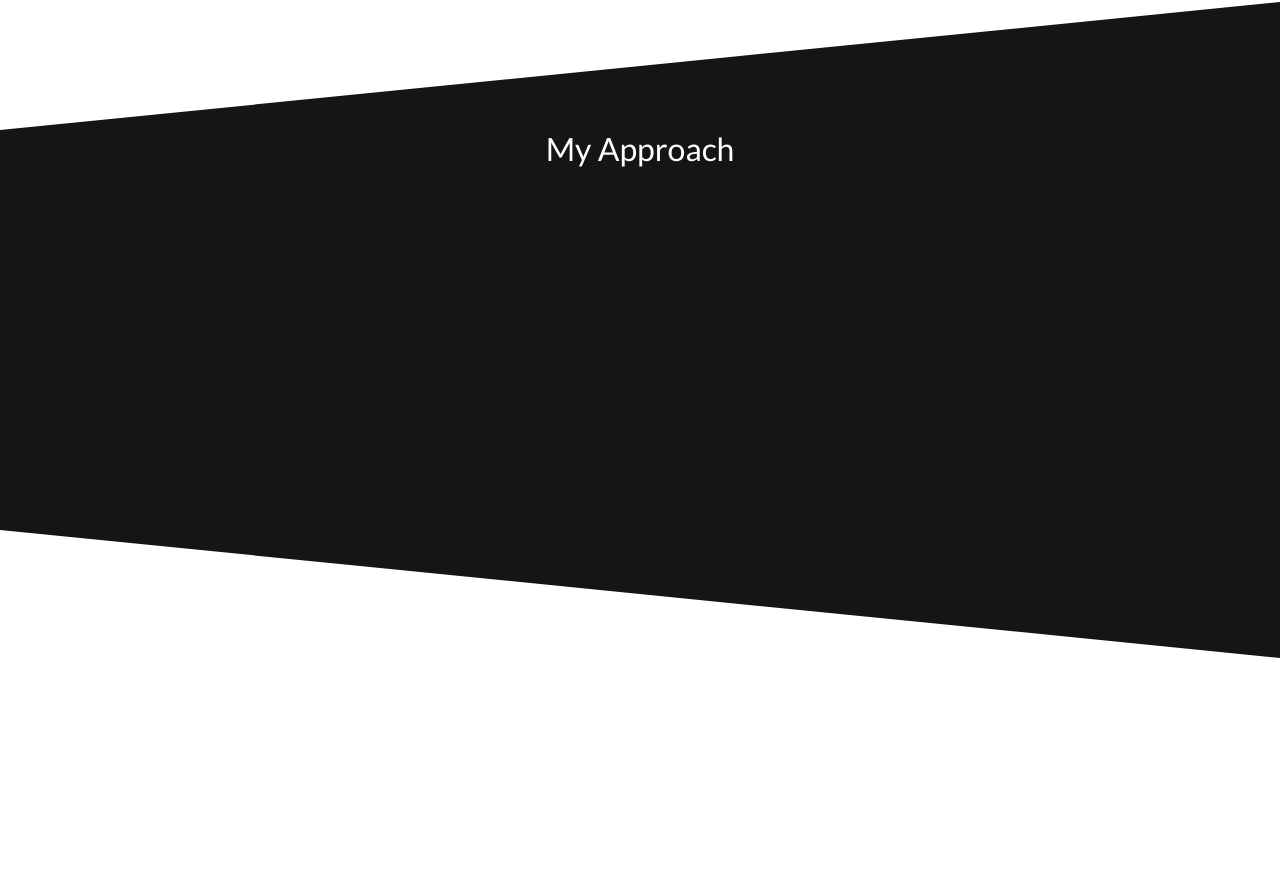
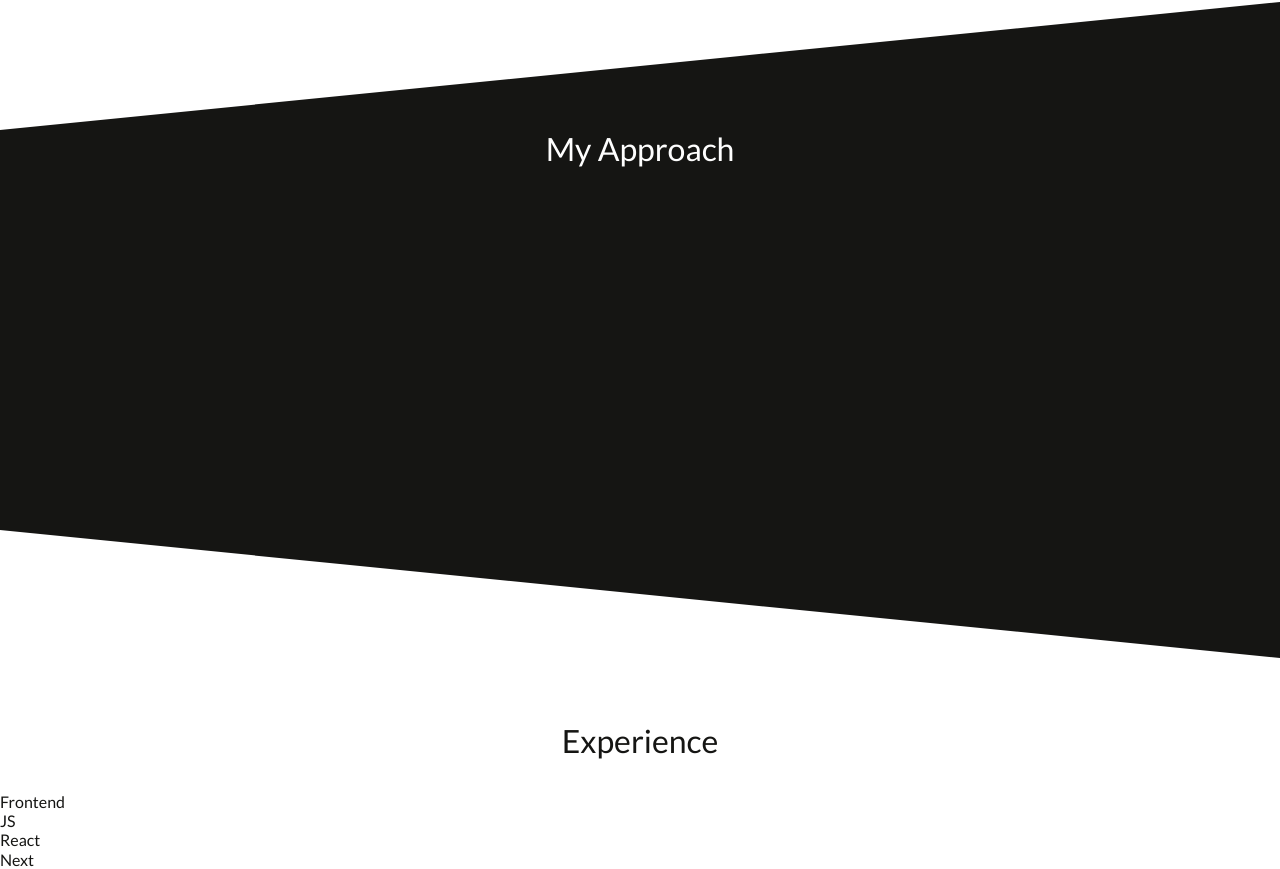
Before and after one commit to Gr34sy/Portfolio-2.0, a React (Create React App) app: page / in a window 1280 px wide. Shown: the part 961-1830 px from the top of the page. Before the commit the page ends 1683 px from the top, so only its background shows below. Built offline with nearby package versions, Linux system fonts and the light colour scheme.

Commit message:
installed fontawesome and started working on experience section

```diff
--- a/package.json
+++ b/package.json
@@ -3,6 +3,9 @@
   "version": "0.1.0",
   "private": true,
   "dependencies": {
+    "@fortawesome/fontawesome-svg-core": "^6.6.0",
+    "@fortawesome/free-regular-svg-icons": "^6.6.0",
+    "@fortawesome/free-solid-svg-icons": "^6.6.0",
     "@testing-library/jest-dom": "^5.17.0",
     "@testing-library/react": "^13.4.0",
     "@testing-library/user-event": "^13.5.0",
--- a/src/App.tsx
+++ b/src/App.tsx
@@ -1,5 +1,6 @@
 import AboutMe from "./components/about-me/AboutMe";
 import MyApproach from "./components/my-approach/MyApproach";
+import Experience from "./components/experience/Experience";
 
 function App() {
   return (
@@ -15,6 +16,8 @@
       />
 
       <MyApproach />
+
+      <Experience />
     </div>
   );
 }
--- a/src/components/experience/Experience.tsx
+++ b/src/components/experience/Experience.tsx
@@ -1,7 +1,35 @@
 import styles from "./experience.module.css";
+import { skill } from "../../lib/skills";
 
 const Experience = () => {
-  return <div></div>;
+  function Card({ stack, skills }: { stack: string; skills: skill[] }) {
+    return (
+      <div className={styles.card}>
+        <h4>{stack}</h4>
+        <div>
+          {skills.map((skill) => {
+            return <div>{skill.name}</div>;
+          })}
+        </div>
+      </div>
+    );
+  }
+
+  return (
+    <section className={styles.section}>
+      <h3 className="header-title">Experience</h3>
+      <div>
+        <Card
+          stack="Frontend"
+          skills={[
+            { name: "JS", devicon: "" },
+            { name: "React", devicon: "" },
+            { name: "Next", devicon: "" },
+          ]}
+        />
+      </div>
+    </section>
+  );
 };
 
 export default Experience;
--- a/src/components/experience/experience.module.css
+++ b/src/components/experience/experience.module.css
@@ -0,0 +1,3 @@
+.section h3 {
+  padding-top: 0;
+}
--- a/src/components/my-approach/MyApproach.tsx
+++ b/src/components/my-approach/MyApproach.tsx
@@ -8,7 +8,11 @@
       <section className={styles.section}>
         <h3 className="header-title">My Approach</h3>
 
-        <div className={styles.cards}></div>
+        <div className={styles.cards}>
+          <div className={styles.card}>
+
+          </div>
+        </div>
       </section>
       <div className={styles["separator-bottom"]}></div>
     </>
--- a/src/components/my-approach/my-approach.module.css
+++ b/src/components/my-approach/my-approach.module.css
@@ -27,3 +27,6 @@
   border-top: 10vw solid var(--color-black);
   margin-bottom: 5vw;
 }
+
+.card {
+}
--- /dev/null
+++ b/src/lib/skills.ts
@@ -0,0 +1,16 @@
+export type skill = {
+  name: string;
+  devicon: string;
+};
+
+export const frontend = [
+  { name: "JS", devicon: "" },
+  { name: "React", devicon: "" },
+  { name: "Next", devicon: "" },
+];
+
+export const backend = [];
+
+export const databases = [];
+
+export const other = [];
```
Also changed, not shown: 1 other file (tests, documents, lock files or other folders).
